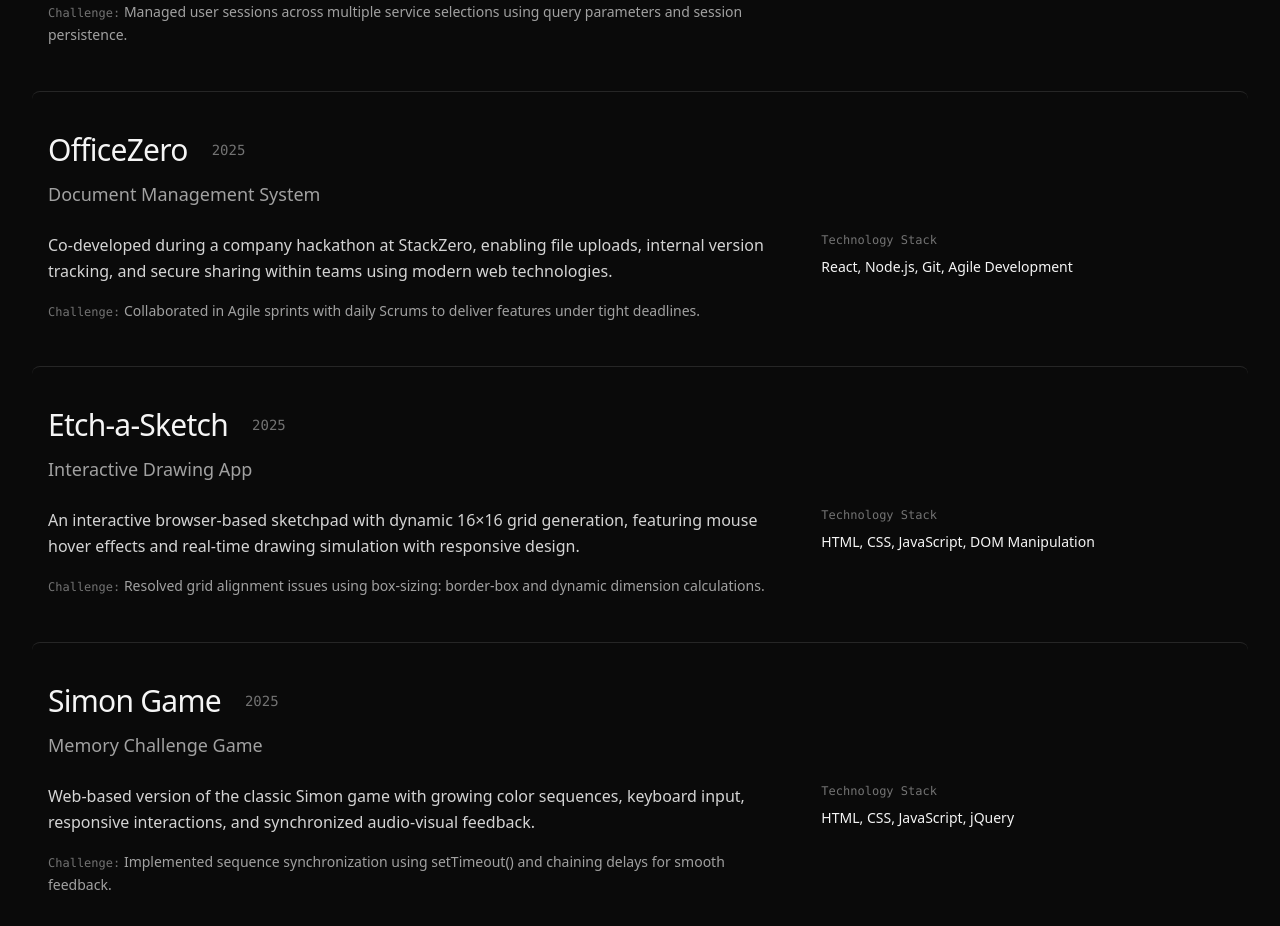
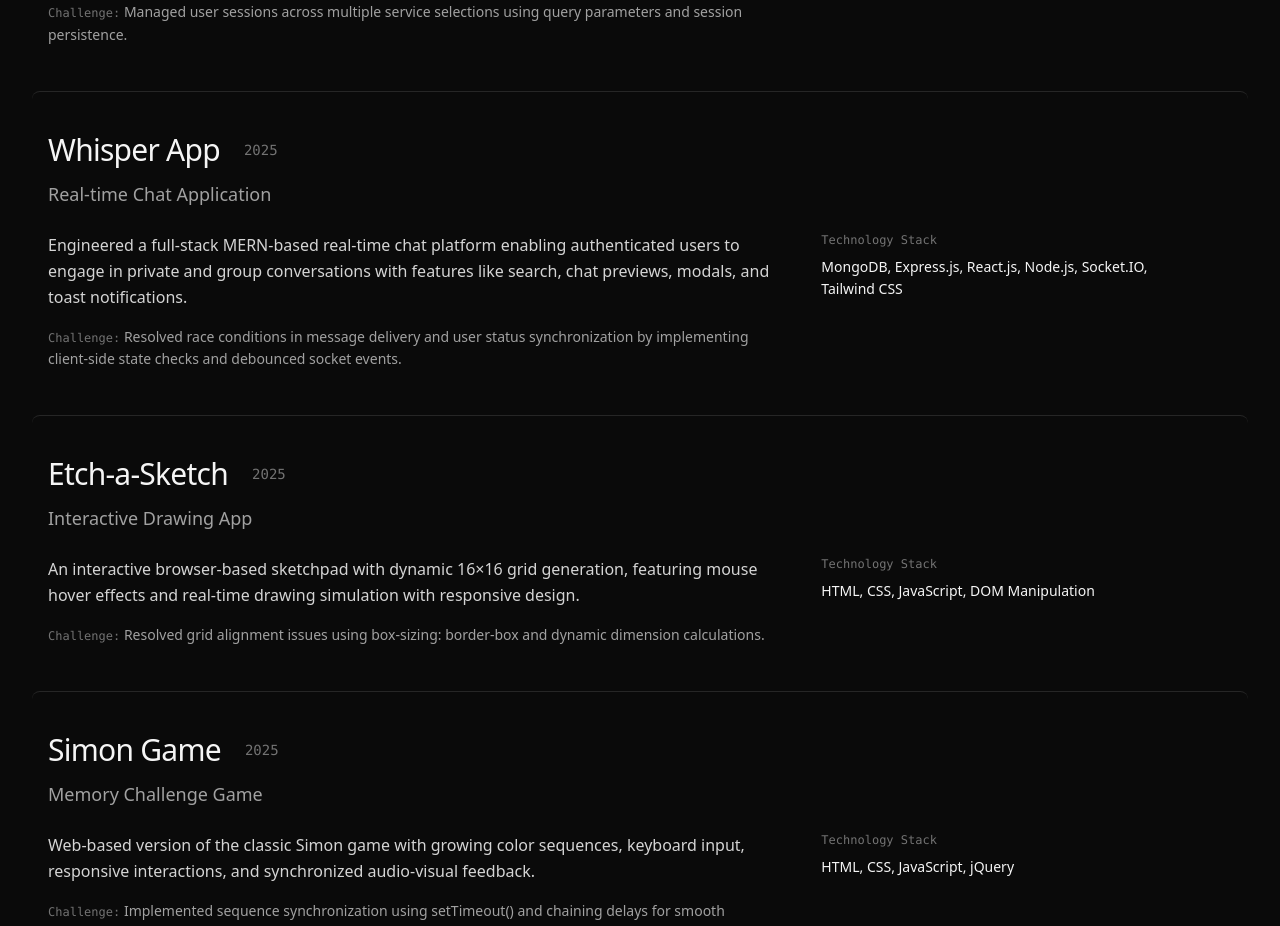
Before and after one commit to narendranvelaga24/portfolio, a React (Vite) app: page / in a window 1280 px wide. Shown: the part 2660-3586 px from the top of the page. Built offline with nearby package versions, Linux system fonts and the light colour scheme.

Commit message:
Updated resume, added links to the Works section

```diff
--- a/src/components/sections/Works.jsx
+++ b/src/components/sections/Works.jsx
@@ -32,9 +32,17 @@ const Works = React.forwardRef(({ handleMouseEnter, handleMouseLeave }, ref) =>
           {projectsData.map((project, index) => (
             <motion.div
               key={project.title}
-              className="group project-item border-t border-neutral-800 py-10 hover:bg-neutral-900/20 transition-colors duration-700 cursor-pointer rounded-lg px-4"
+              className={`group project-item border-t border-neutral-800 py-10 hover:bg-neutral-900/20 transition-colors duration-700 rounded-lg px-4 ${project.url ? 'cursor-pointer' : 'cursor-default'}`}
               onMouseEnter={handleMouseEnter}
               onMouseLeave={handleMouseLeave}
+              onClick={() => project.url && window.open(project.url, '_blank', 'noopener,noreferrer')}
+              onKeyDown={(e) => {
+                if ((e.key === 'Enter' || e.key === ' ') && project.url) {
+                  window.open(project.url, '_blank', 'noopener,noreferrer');
+                }
+              }}
+              role="link"
+              tabIndex={0}
               initial="hidden"
               whileInView="visible"
               viewport={{ once: true, margin: "-100px" }}
--- a/src/data/index.js
+++ b/src/data/index.js
@@ -13,15 +13,17 @@ export const projectsData = [
         year: "2025",
         description: "A full-stack web application for booking vehicle maintenance services, combining user education, service listings, and a booking system with real-time interaction and secure authentication.",
         tech: "Node.js, Express, EJS, SQLite3, bcryptjs",
-        challenges: "Managed user sessions across multiple service selections using query parameters and session persistence."
+        challenges: "Managed user sessions across multiple service selections using query parameters and session persistence.",
+        url: "https://github.com/narendranvelaga24/service-booking-app"
     },
     {
-        title: "OfficeZero",
-        subtitle: "Document Management System",
+        title: "Whisper App",
+        subtitle: "Real-time Chat Application",
         year: "2025",
-        description: "Co-developed during a company hackathon at StackZero, enabling file uploads, internal version tracking, and secure sharing within teams using modern web technologies.",
-        tech: "React, Node.js, Git, Agile Development",
-        challenges: "Collaborated in Agile sprints with daily Scrums to deliver features under tight deadlines."
+        description: "Engineered a full-stack MERN-based real-time chat platform enabling authenticated users to engage in private and group conversations with features like search, chat previews, modals, and toast notifications.",
+        tech: "MongoDB, Express.js, React.js, Node.js, Socket.IO, Tailwind CSS",
+        challenges: "Resolved race conditions in message delivery and user status synchronization by implementing client-side state checks and debounced socket events.",
+        url: "https://github.com/narendranvelaga24/whisper-chat"
     },
     {
         title: "Etch-a-Sketch",
@@ -29,7 +31,8 @@ export const projectsData = [
         year: "2025",
         description: "An interactive browser-based sketchpad with dynamic 16×16 grid generation, featuring mouse hover effects and real-time drawing simulation with responsive design.",
         tech: "HTML, CSS, JavaScript, DOM Manipulation",
-        challenges: "Resolved grid alignment issues using box-sizing: border-box and dynamic dimension calculations."
+        challenges: "Resolved grid alignment issues using box-sizing: border-box and dynamic dimension calculations.",
+        url: "https://github.com/narendranvelaga24/Etch-a-Sketch"
     },
     {
         title: "Simon Game",
@@ -37,7 +40,8 @@ export const projectsData = [
         year: "2025",
         description: "Web-based version of the classic Simon game with growing color sequences, keyboard input, responsive interactions, and synchronized audio-visual feedback.",
         tech: "HTML, CSS, JavaScript, jQuery",
-        challenges: "Implemented sequence synchronization using setTimeout() and chaining delays for smooth feedback."
+        challenges: "Implemented sequence synchronization using setTimeout() and chaining delays for smooth feedback.",
+        url: "https://github.com/narendranvelaga24/The-Simon-Game"
     }
 ];
 
```
Also changed, not shown: 1 other file (tests, documents, lock files or other folders).
